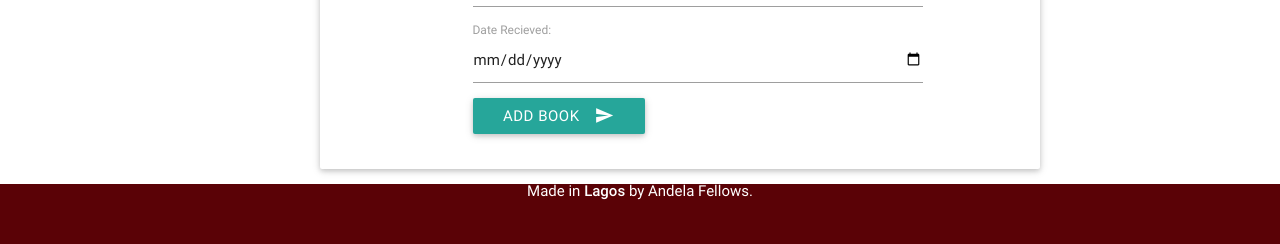
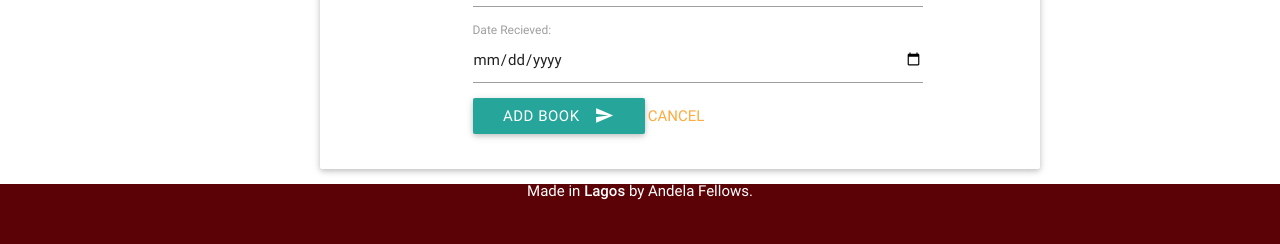
Before and after one commit to andela-gokerayi/Library-app, a Django app: page /add-book/ in a window 1280 px wide. Shown: the part 601-845 px from the top of the page. Run offline with Django 3.2, Linux system fonts and the light colour scheme; the visitor is signed in with stand-in values (Sample User, id 1); parts of the project's set-up code (start-up, migrations or seed data) failed here and were passed over; some libraries are stand-ins or nearby versions.

Commit message:
Added Cancel link

```diff
--- a/templates/book_new.html
+++ b/templates/book_new.html
@@ -22,9 +22,12 @@
             <input id = "id_category" type="text" name="category" value="{{ current_category }}">
             <label for="id_date_recieved">Date Recieved: </label>
             <input id = "id_date_recieved" type="date" name="date_recieved" value="{{ current_date_recieved }}">
-            <button class="btn waves-effect waves-light" type="submit" name="action">Add Book
-              <i class="mdi-content-send right"></i>
-            </button>
+            <div>
+                <button class="btn waves-effect waves-light" type="submit" name="action">Add Book
+                  <i class="mdi-content-send right"></i>
+                </button>
+                <a href="/home/" class="cancel">Cancel</a>
+            </div>
           </form>
         </div>
         </div>
```
